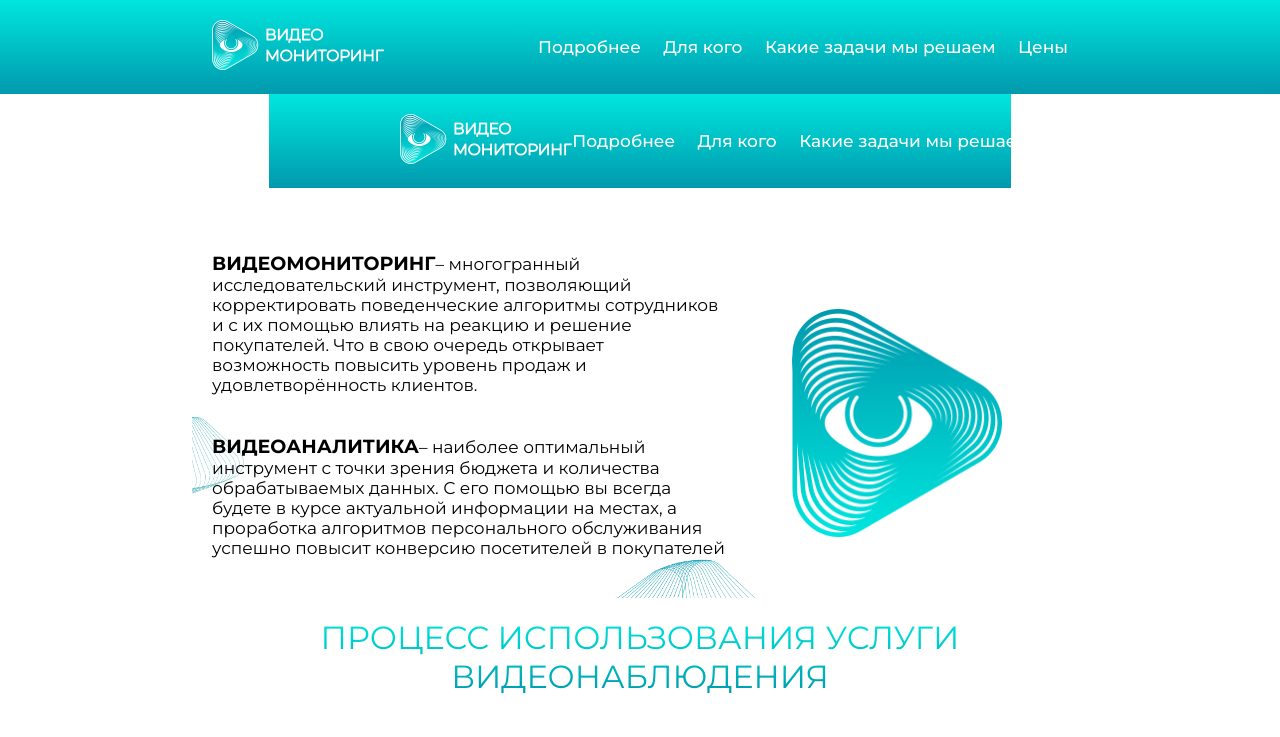
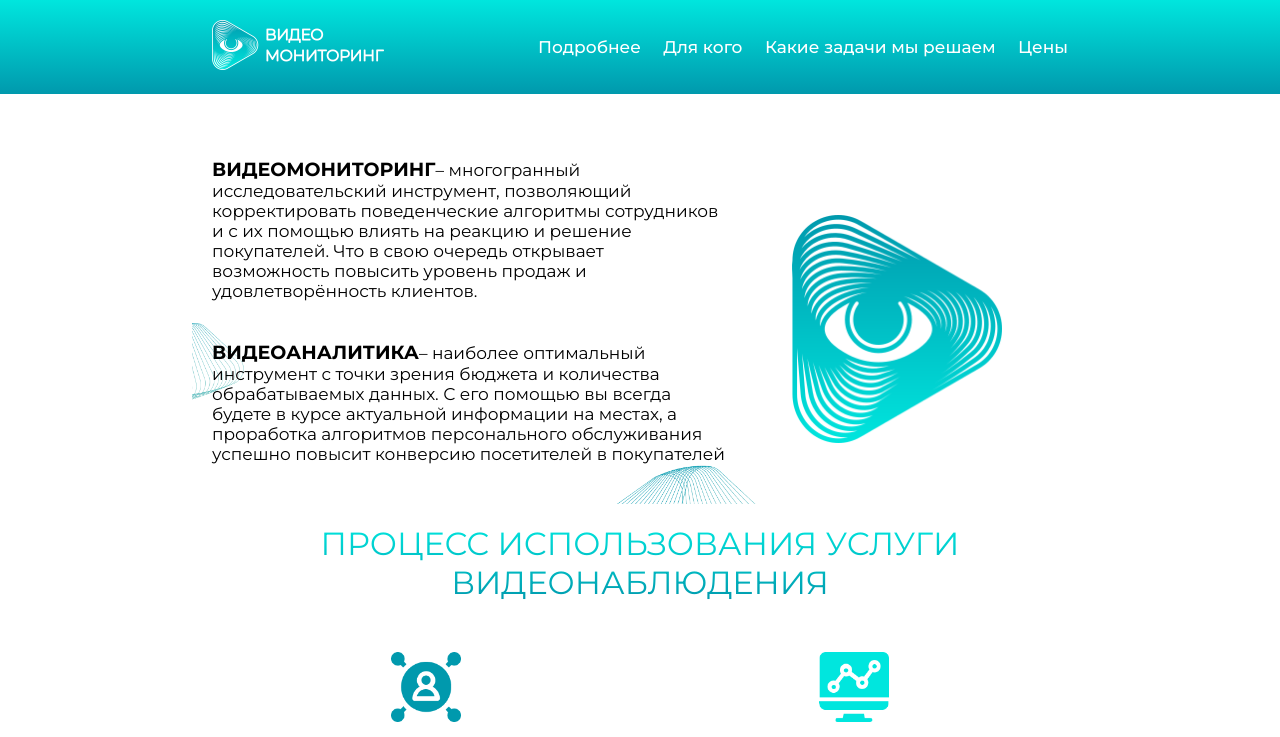
Before and after one commit to artemanz/vmr, a React (Create React App) app: page / in a window 1280 px wide. Shown: the top 737 px of the page. Built offline with nearby package versions, Linux system fonts and the light colour scheme.

Commit message:
Прикрепил Header

```diff
--- a/src/components/Header/Header.module.scss
+++ b/src/components/Header/Header.module.scss
@@ -3,6 +3,8 @@ body.modalOpen {
   overflow: hidden;
 }
 .Header {
+  position: sticky;
+  top: 0;
   background: linear-gradient(
     180deg,
     rgba(0, 230, 222, 1) 0%,
--- a/src/pages/Main/MainPage.jsx
+++ b/src/pages/Main/MainPage.jsx
@@ -7,7 +7,6 @@ import Block5 from '../../components/Block5/Block5';
 const MainPage = () => {
     return (
         <div className={styles.MainPage}>
-            <Header />
             <Block1 />
             <Block2 />
             <Block5 />
```
